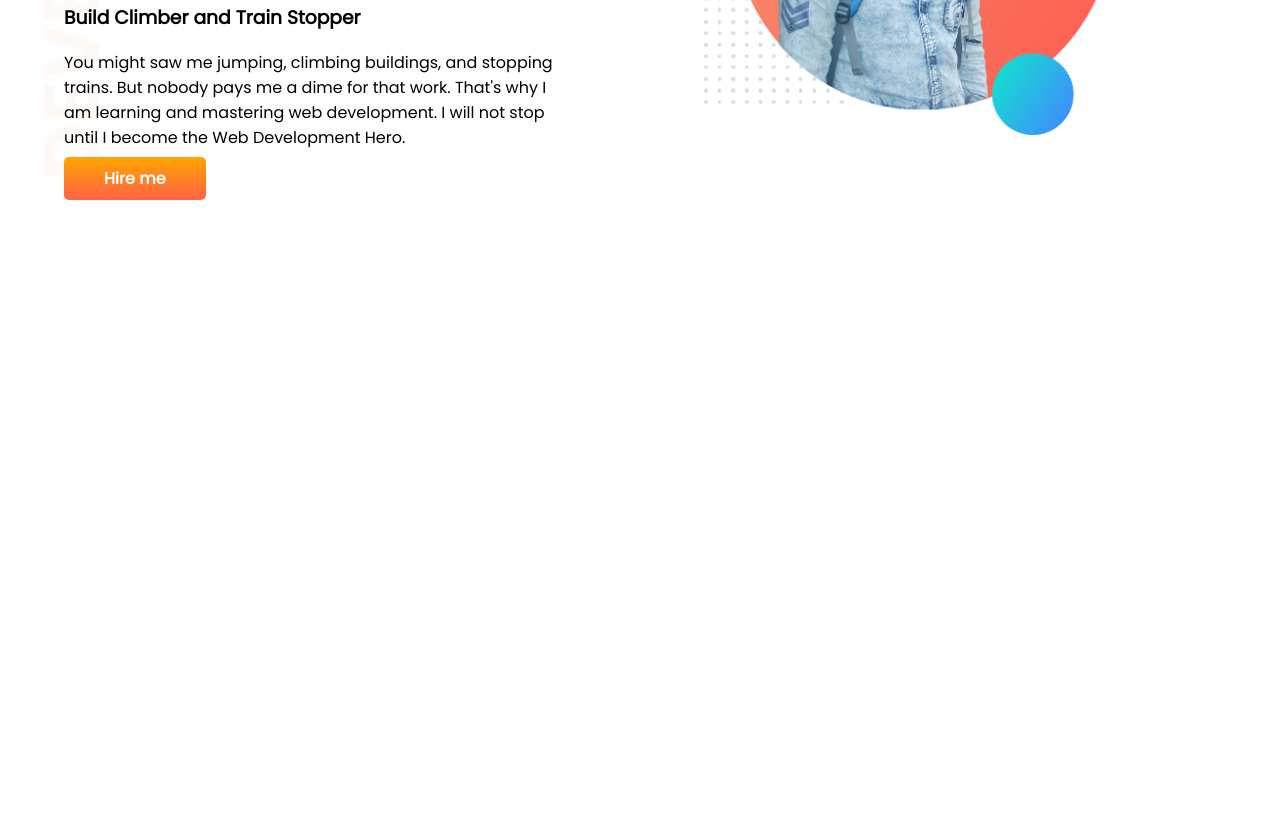
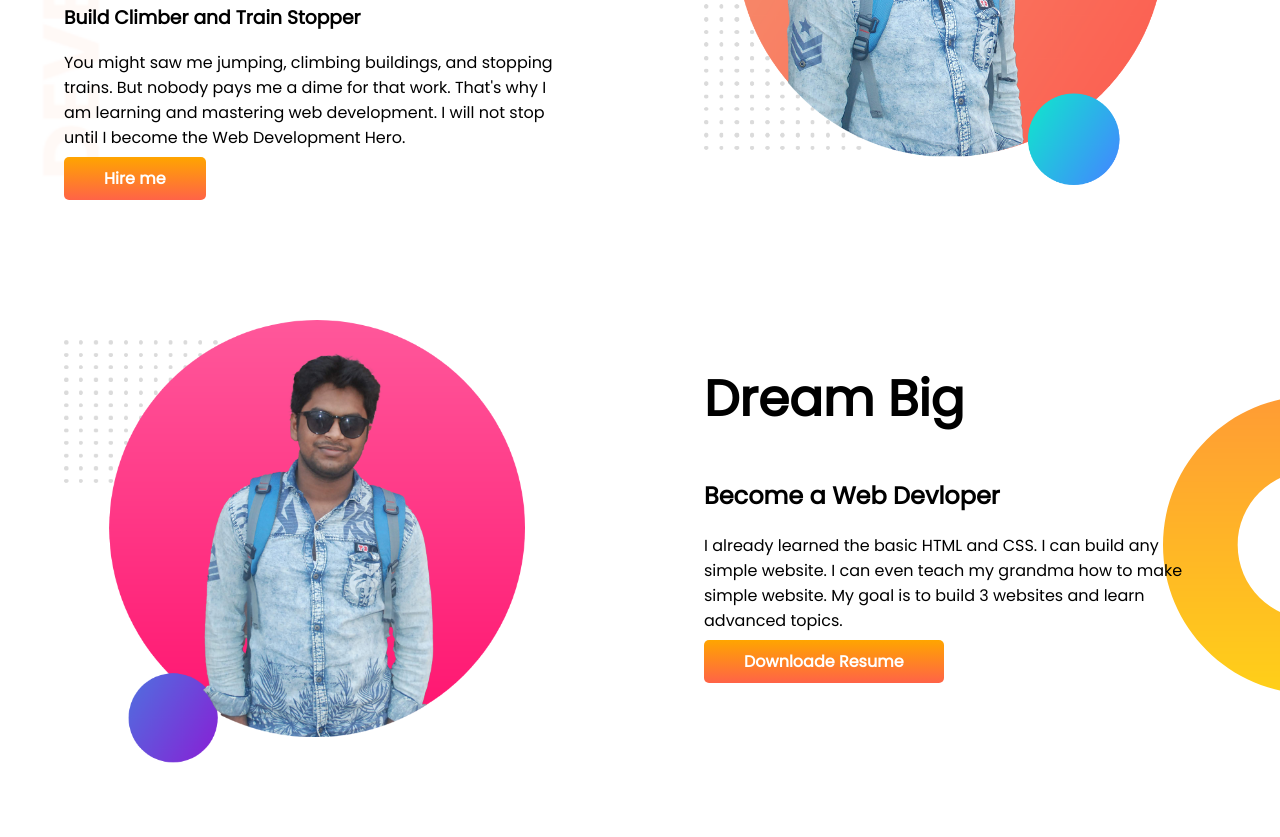
Before and after one commit to bmsani/ph-portfolio-test, a plain HTML site: page index.html in a window 1280 px wide. Shown: the part 336-1173 px from the top of the page. Before the commit the page ends 800 px from the top, so only its background shows below. Drawn offline with Linux system fonts and the light colour scheme.

Commit message:
dream added

```diff
--- a/index.html
+++ b/index.html
@@ -14,7 +14,7 @@
 
 <body>
     <section class="top-banner">
-        <div class="banner-left">
+        <div class="half-width">
             <h1>Welcome To</h1>
             <h1> <span style="color: #FFA500;"> Peter Parker</span> World</h1>
             <h3>Build Climber and Train Stopper</h3>
@@ -26,8 +26,20 @@
             </p>
             <a class="link-button" href="https://www.linkedin.com/in/bm-sani-322b00160/" target="_blank" rel="noopener noreferrer">Hire me</a>
         </div>
-        <div class="banner-right">
+        <div class="half-width">
             <img src="images/sani.png" alt="author photo">
+        </div>
+    </section>
+    <section class="dream-big">
+        <div class="half-width">
+            <img src="images/sani2.png" alt="">
+
+        </div>
+        <div class="half-width">
+            <h1>Dream Big</h1>
+            <h2>Become a Web Devloper</h2>
+            <p>I already learned the basic HTML and CSS. I can build any simple website. I can even teach my grandma how to make simple website. My goal is to build 3 websites and learn advanced topics.</p>
+            <a class="link-button" href="#" target="_blank" rel="noopener noreferrer">Downloade Resume</a>
         </div>
     </section>
 
--- a/style.css
+++ b/style.css
@@ -11,16 +11,13 @@ h1{
     background-size: cover;
     display: flex;
 }
-.banner-left{
+
+.half-width{
     width: 50%;
     padding: 5%;
 }
-.banner-right{
-    width: 50%;
-    padding: 5%;
-}
-.banner-right img{
-    width: 80%;
+.half-width img{
+    width: 90%;
 }
 .link-button{
     text-decoration: none;
@@ -30,3 +27,10 @@ h1{
     color: white;
     font-weight: 700;
 }
+.dream-big{
+    background-image: url(images/dream-bg.png);
+    background-repeat: no-repeat;
+    background-position: right;
+    display: flex;
+    margin-bottom: 150px;
+}
```
